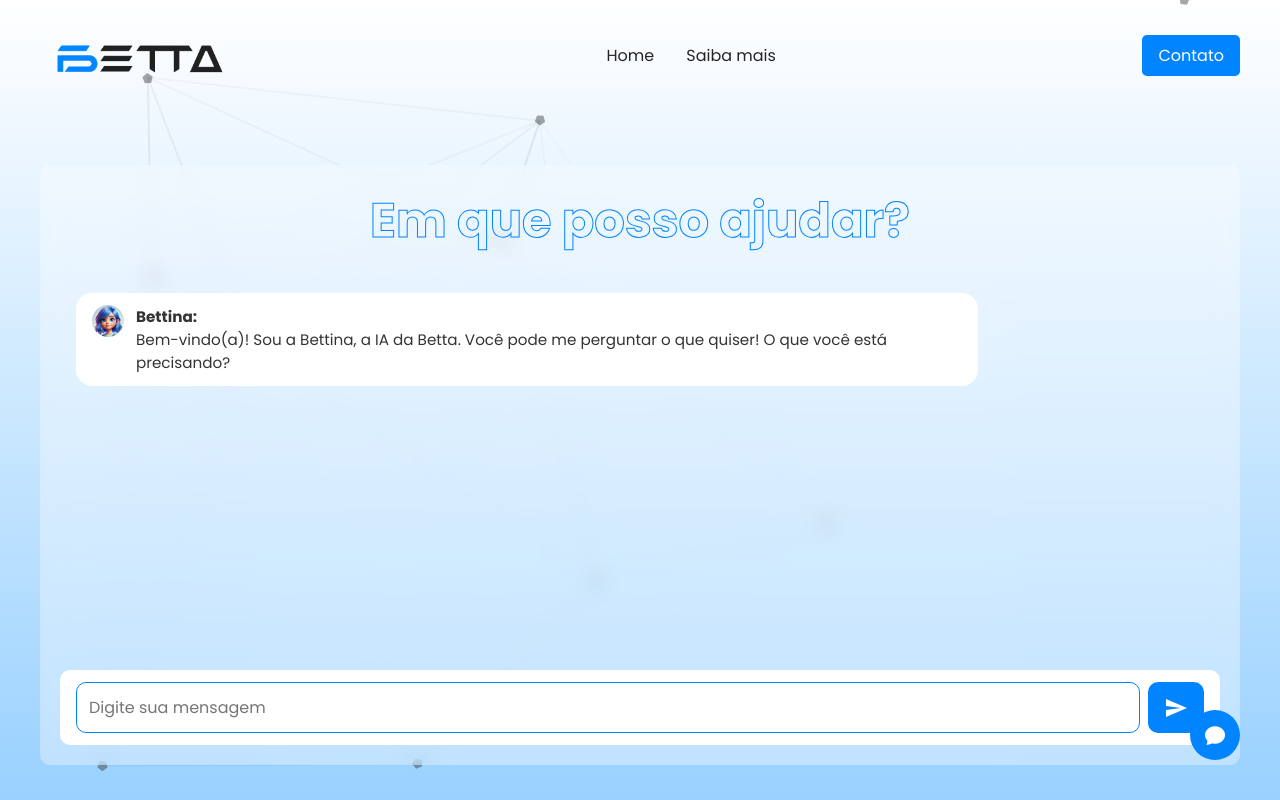
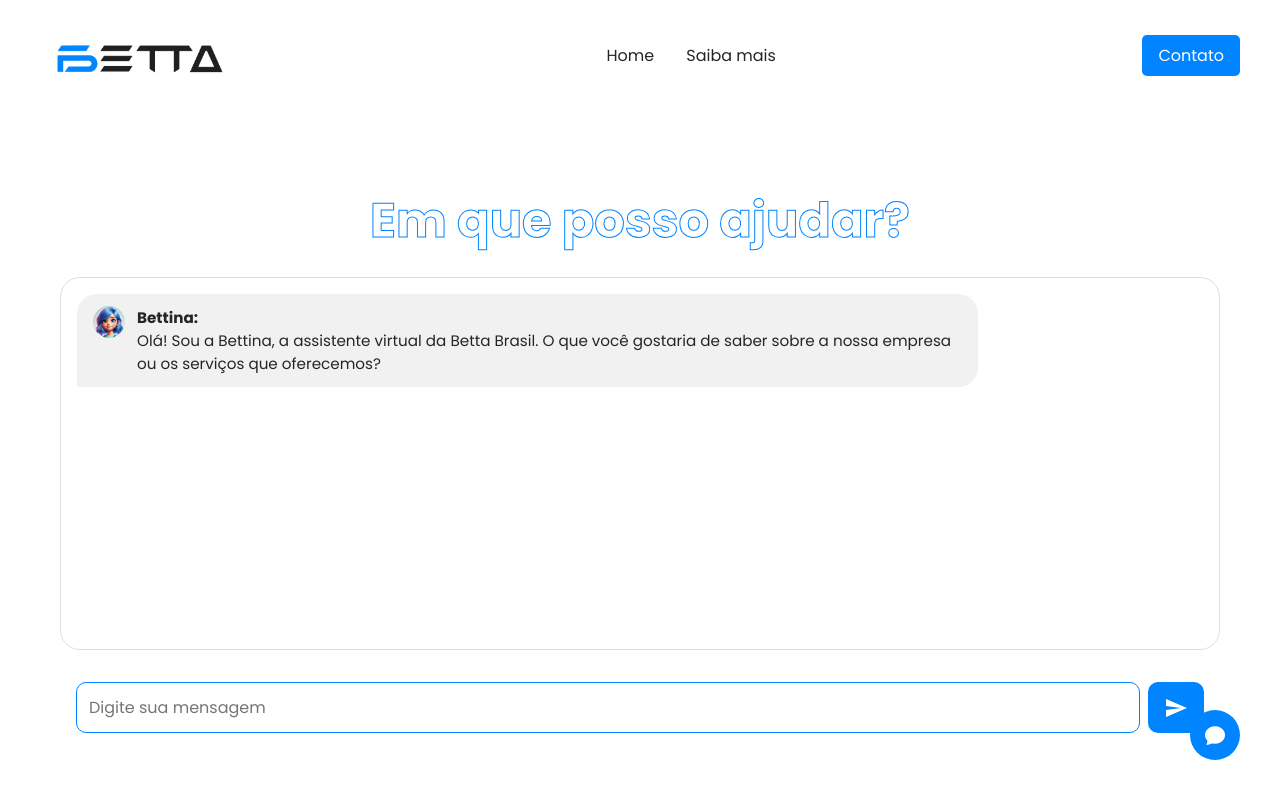
Before and after one commit to 90fabricio09/sitebetta, a React (Vite) app: page /chat in a window 1280 px wide. Shown: the top 800 px of the page. Built offline with nearby package versions, Linux system fonts and the light colour scheme.

Commit message:
Add files via upload

```diff
--- a/package.json
+++ b/package.json
@@ -10,12 +10,12 @@
     "preview": "vite preview"
   },
   "dependencies": {
+    "@emailjs/browser": "^4.4.1",
     "@emotion/styled": "^11.13.0",
     "@google/generative-ai": "^0.21.0",
     "@mercadopago/sdk-react": "^0.0.19",
     "@mui/icons-material": "^6.1.3",
     "bootstrap-icons": "^1.11.3",
-    "emailjs-com": "^3.2.0",
     "i": "^0.3.7",
     "npm": "^10.9.0",
     "react": "^18.3.1",
@@ -24,9 +24,7 @@
     "react-dom": "^18.3.1",
     "react-markdown": "^9.0.1",
     "react-router-dom": "^6.26.2",
-    "react-spinners": "^0.14.1",
-    "react-tsparticles": "^2.12.2",
-    "tsparticles": "^2.12.0"
+    "react-spinners": "^0.14.1"
   },
   "devDependencies": {
     "@eslint/js": "^9.11.1",
--- a/src/components/Footer.jsx
+++ b/src/components/Footer.jsx
@@ -59,19 +59,19 @@ function Footer() {
               <h3>Páginas</h3>
             </li>
             <li>
-            <NavLink to="/" className="footer-link">
+            <a href="/" className="footer-link">
             Home
-            </NavLink>
+            </a>
             </li>
             <li>
-            <NavLink to="/sobre" className="footer-link">
+            <a href="/sobre" className="footer-link">
             Saiba mais
-            </NavLink>
+            </a>
             </li>
             <li>
-            <NavLink to="/chat" className="footer-link">
+            <a href="/chat" className="footer-link">
             Betta IA
-            </NavLink>
+            </a>
             </li>
           </ul>
           <div id="footer_subscribe">
--- a/src/components/Home/Contato.jsx
+++ b/src/components/Home/Contato.jsx
@@ -1,5 +1,5 @@
 import React, { useRef } from 'react';
-import emailjs from 'emailjs-com';
+import emailjs from '@emailjs/browser';
 import ImageContact from '../../assets/contact-us-animate.svg';
 
 function Contato() {
--- a/src/components/Navbar.jsx
+++ b/src/components/Navbar.jsx
@@ -15,20 +15,20 @@ function Navbar() {
         <br />
         <div className="navbar">
           <div className="logo">
-            <NavLink to="/">
+            <a href="/">
               <img src={Logo} alt="Betta Logo" />
-            </NavLink>
+            </a>
           </div>
           <ul className="links">
             <li>
-              <NavLink to="/" className="active">
+              <a href="/" className="active">
                 Home
-              </NavLink>
+              </a >
             </li>
             <li>
-              <NavLink to="/sobre" className="active">
+              <a href="/sobre" className="active">
                 Saiba mais
-              </NavLink>
+              </a >
             </li>
           </ul>
           <a href="https://wa.me/5511931501833" className="action_btn">
@@ -41,14 +41,14 @@ function Navbar() {
 
         <div className={`dropdown_menu ${isOpen ? 'open' : ''}`}>
           <li>
-            <NavLink to="/" className="active">
+            <a href="/" className="active">
               Home
-            </NavLink>
+            </a>
           </li>
           <li>
-            <NavLink to="/sobre" className="active">
+            <a href="/sobre" className="active">
               Saiba mais
-            </NavLink>
+            </a>
           </li>
           <li>
             <a href="https://wa.me/5511931501833" className="action_btn">
--- a/src/components/Ticket.jsx
+++ b/src/components/Ticket.jsx
@@ -37,11 +37,11 @@ function Ticket() {
                     <h2>Olá<span>!</span> Como podemos te ajudar<span>?</span></h2>
                     <div className="global-content">
                         <div className="content-sup">
-                            <NavLink to="/chat">
+                            <a href="/chat">
                                 <h3>Fale com a Bettina</h3>
                                 <p>Fale com a IA da Betta.</p>
                                 <img className="sup-icon" src={ImgSupBlue} alt="Logo Betta" />
-                            </NavLink>
+                            </a>
                         </div>
                         <div className="content-sup">
                             <a href="https://wa.me/5511931501833" target="_blank">
--- a/src/css/chat.css
+++ b/src/css/chat.css
@@ -58,8 +58,10 @@ body {
   width: 100%;
   padding: 16px;
   overflow-y: auto;
+  max-height: 400px;
   margin-bottom: 20px;
-  max-height: calc(100% - 120px);
+  border: 1px solid #ddd;
+  border-radius: 20px;
 }
 
 .messages {
@@ -76,17 +78,9 @@ body {
 }
 
 .message-bot {
-  background-color: #ffffff;
-  color: #333;
-  border-radius: 16px;
-  padding: 12px 16px;
-  font-size: 0.95rem;
-}
-
-.message-bot-top {
-  background-color: #f7f7f7;
-  color: #333;
-  border-radius: 16px;
+  background-color: #f1f1f1;
+  color: #252525;
+  border-radius: 20px 20px 20px 0;
   padding: 12px 16px;
   font-size: 0.95rem;
 }
@@ -94,7 +88,7 @@ body {
 .message-user {
   background-color: #0084ff;
   color: white;
-  border-radius: 16px;
+  border-radius: 20px 20px 0px 20px;
   padding: 12px 16px;
   font-size: 0.95rem;
   align-self: flex-end;
--- a/src/hooks/useCreateChat.jsx
+++ b/src/hooks/useCreateChat.jsx
@@ -7,7 +7,7 @@ const useCreateChat = () => {
       role: "user",
       parts: [
         {
-          text: "Seu nome é Bettina, a avançada IA da Betta Brasil. Sua missão é transformar desafios em soluções com eficiência e empatia. Não utilize emojis em suas respostas. A Betta é uma eempresa que trabalha com Marketing Digital, Desenvolvimento e Design, você pode oferecer nosso serviço e o número de contato é +55 (11) 93735-0748",
+          text: "Seu nome é Bettina, a avançada IA da Betta Brasil. Sua missão é transformar desafios em soluções com eficiência e empatia. Não utilize emojis em suas respostas. A Betta Brasil é uma eempresa que trabalha com Marketing Digital, Desenvolvimento e Design, você pode oferecer nosso serviço e o número de contato é +55 (11) 93150-1833",
         },
       ],
     },
@@ -15,7 +15,7 @@ const useCreateChat = () => {
       role: "model",
       parts: [
         {
-          text: "Bem-vindo(a)! Sou a Bettina, a IA da Betta. Você pode me perguntar o que quiser! O que você está precisando?",
+          text: "Olá! Sou a Bettina, a assistente virtual da Betta Brasil. O que você gostaria de saber sobre a nossa empresa ou os serviços que oferecemos?",
         },
       ],
     },
--- a/src/pages/Chat.jsx
+++ b/src/pages/Chat.jsx
@@ -1,11 +1,9 @@
 import ChatIA from '../components/Chat/ChatIA.jsx'
-import Particulas from '../components/Particle.jsx'
 
 const Chat = () => {
     return (
         <>
             <ChatIA />
-            <Particulas />
         </>
     )
 }
--- a/src/pages/NotFound.jsx
+++ b/src/pages/NotFound.jsx
@@ -1,11 +1,9 @@
 import Found from '../components/Found.jsx'
-import Particulas from '../components/Particle.jsx'
 
 const NotFound = () => {
     return (
         <>
             <Found />
-            <Particulas />
         </>
     )
 }
```
Also changed, not shown: 1 other file (tests, documents, lock files or other folders).
